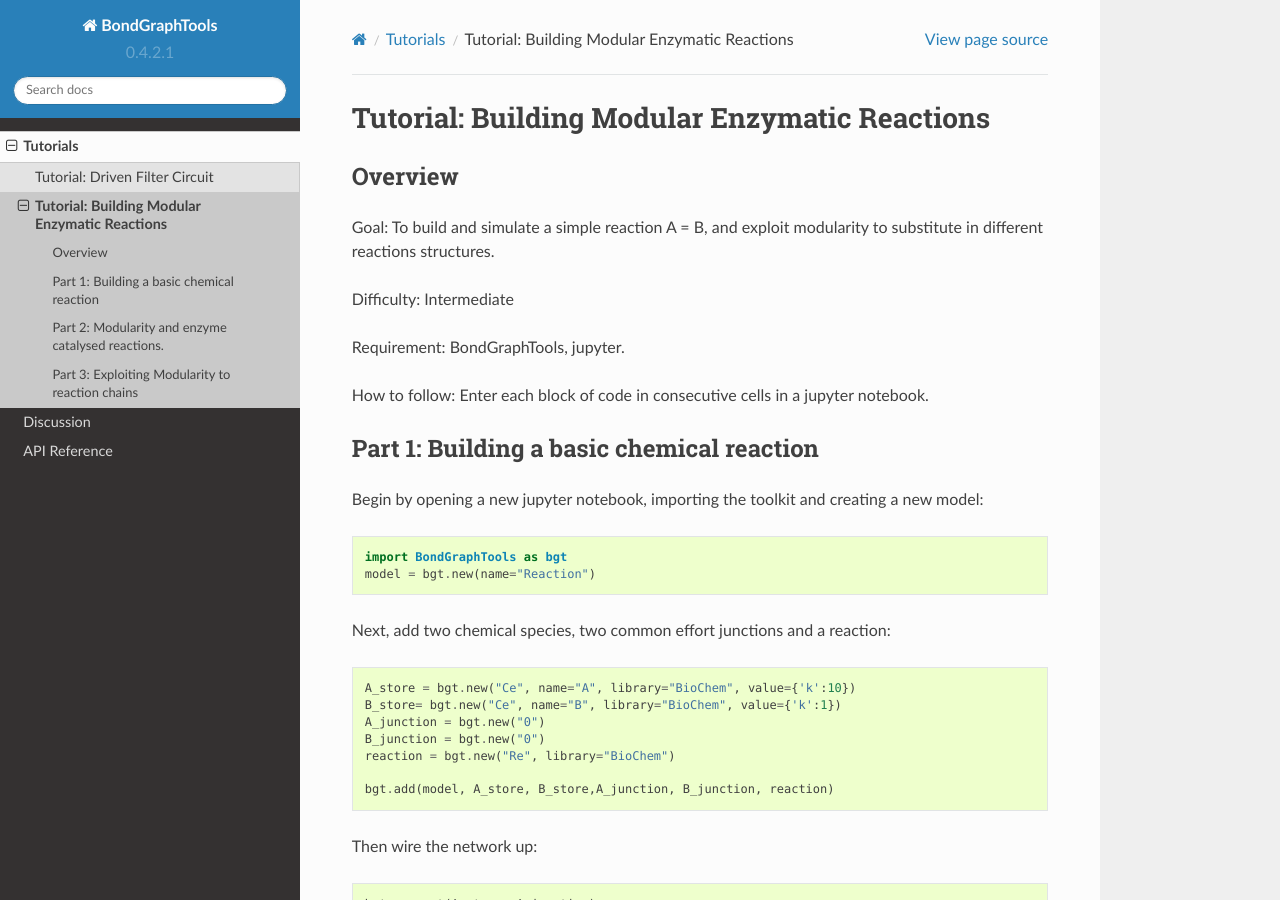
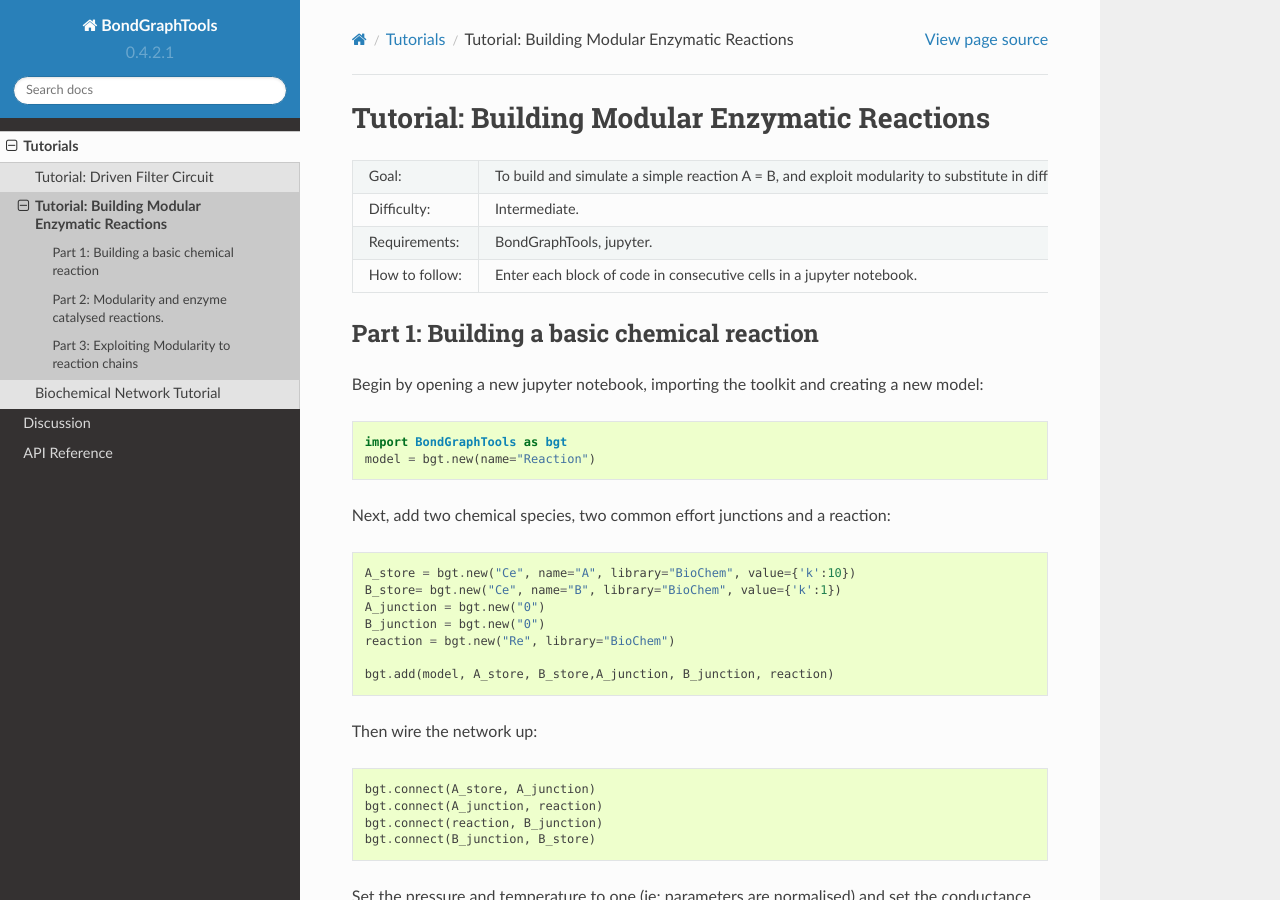
Before and after one commit to BondGraphTools/BondGraphTools, a Sphinx documentation site: the page built from docs/tutorials/modularity.rst, in a window 1280 px wide and 900 px high. Built offline with Sphinx 7.4.7 and the Read the Docs theme 2.0.0, drawn with Linux system fonts in a browser that asks for light colours.

Commit message:
Added high level overview of BGT operation, and M.Pan tutorials

```diff
--- a/docs/tutorials/modularity.rst
+++ b/docs/tutorials/modularity.rst
@@ -1,16 +1,16 @@
 Tutorial: Building Modular Enzymatic Reactions
 ==============================================
-Overview
---------
-Goal: To build and simulate a simple reaction A = B, and exploit modularity to
-substitute in different reactions structures.
-
-Difficulty: Intermediate
-
-Requirement: BondGraphTools, jupyter.
-
-How to follow: Enter each block of code in consecutive cells in a jupyter
-notebook.
++----------------+------------------------------------------------------------+
+|  Goal:         | To build and simulate a simple reaction A = B, and exploit |
+|                | modularity to substitute in different reactions structures.|
++----------------+------------------------------------------------------------+
+| Difficulty:    | Intermediate.                                              |
++----------------+------------------------------------------------------------+
+| Requirements:  | BondGraphTools, jupyter.                                   |
++----------------+------------------------------------------------------------+
+| How to follow: | Enter each block of code in consecutive cells in a jupyter |
+|                | notebook.                                                  |
++----------------+------------------------------------------------------------+
 
 Part 1: Building a basic chemical reaction
 ------------------------------------------
```
Also changed, not shown: docs/discussions/high_level_view.rst (added, +26 -0 lines), docs/tutorials/reaction_networks.rst (added, +22 -0 lines).
